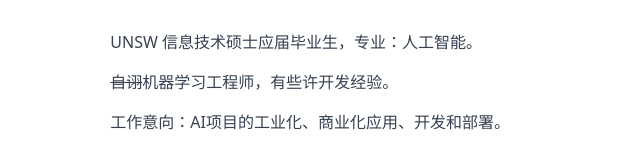
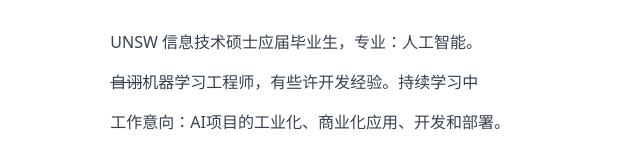
Before and after one commit to sumail25/sumail25.github.io, a plain HTML site: page zh-cn/index_zh-cn.html in a window 1280 px wide. Shown: the part 287-439 px from the top of the page, without its empty margins (319-959 px from the left). Drawn offline with Linux system fonts and the light colour scheme.

Commit message:
Update index_zh-cn.html

```diff
--- a/zh-cn/index_zh-cn.html
+++ b/zh-cn/index_zh-cn.html
@@ -49,7 +49,7 @@
                     <p>UNSW 信息技术硕士应届毕业生，专业：人工智能。</p>
                 </div>
                 <div class="mx-auto px-2 pb-4 leading-relaxed text-sm md:text-base text-gray-700 dark:text-gray-200">
-                    <p><s>自诩</s>机器学习工程师，有些许开发经验。</p>
+                    <p><s>自诩</s>机器学习工程师，有些许开发经验。持续学习中</p>
                 </div>
                 <div class="mx-auto px-2 pb-4 leading-relaxed text-sm md:text-base text-gray-700 dark:text-gray-200">
                     <p>工作意向：AI项目的工业化、商业化应用、开发和部署。</p>
```
